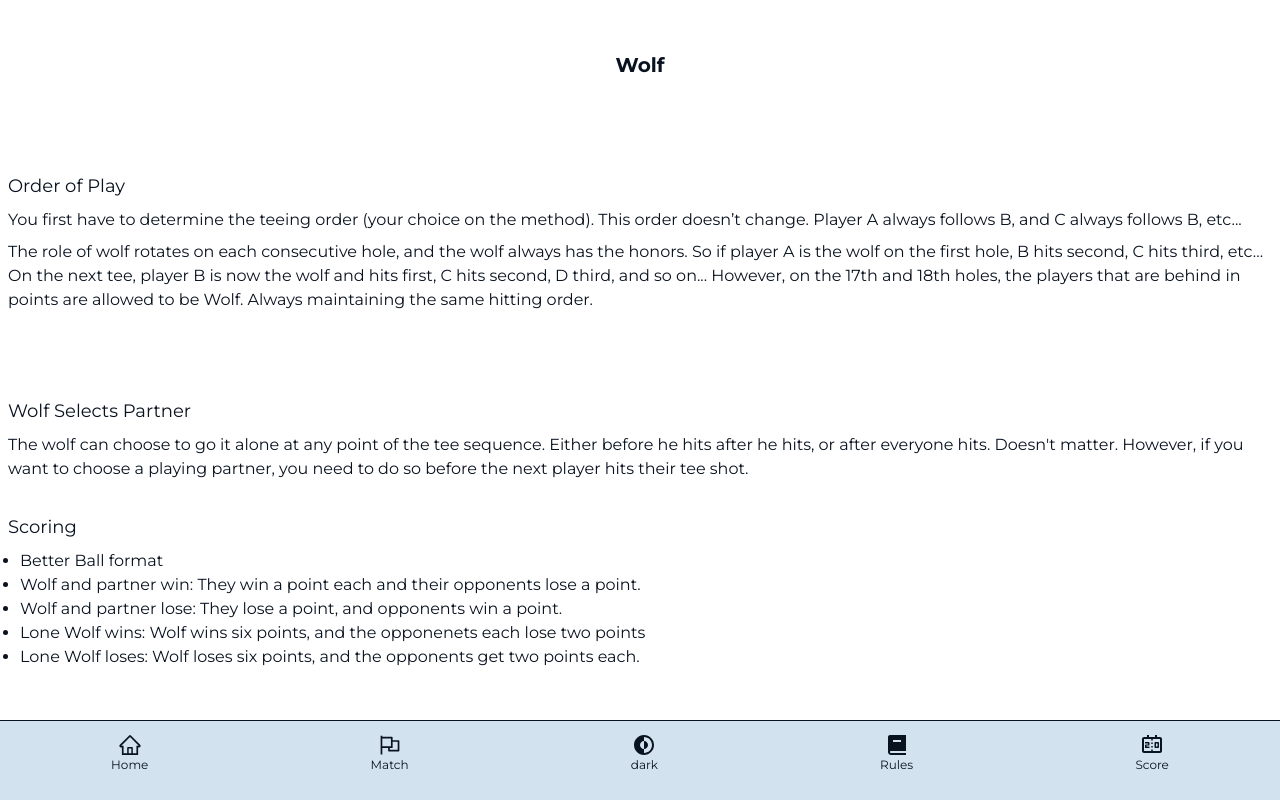
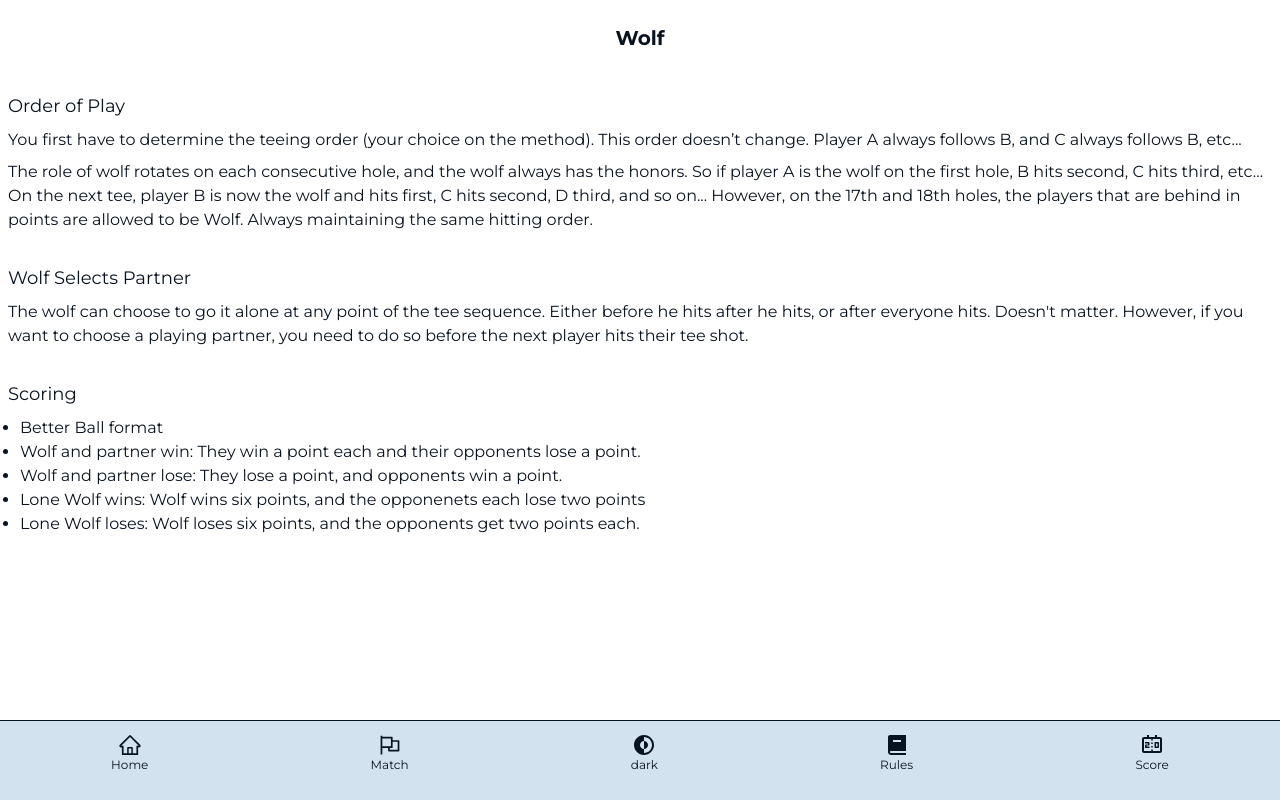
Before and after one commit to JohnStrandt/golf-games, a React (Vite) app: page /Rules in a window 1280 px wide. Built offline with nearby package versions, Linux system fonts and the light colour scheme; a web font is replaced by a local one.

Commit message:
rules css

```diff
--- a/src/sections/Rules.jsx
+++ b/src/sections/Rules.jsx
@@ -1,6 +1,6 @@
 const Rules = () => {
   return (
-    <section className="flex flex-col p-2 h-[calc(100vh-80px)] overflow-auto justify-around bg-background text-primary">
+    <section className="flex flex-col p-2 h-[calc(100vh-80px)] overflow-auto bg-background text-primary">
       <h1 className="mt-4 mb-10 text-center text-xl font-bold">Wolf</h1>
 
       <div className="mb-8">
```
